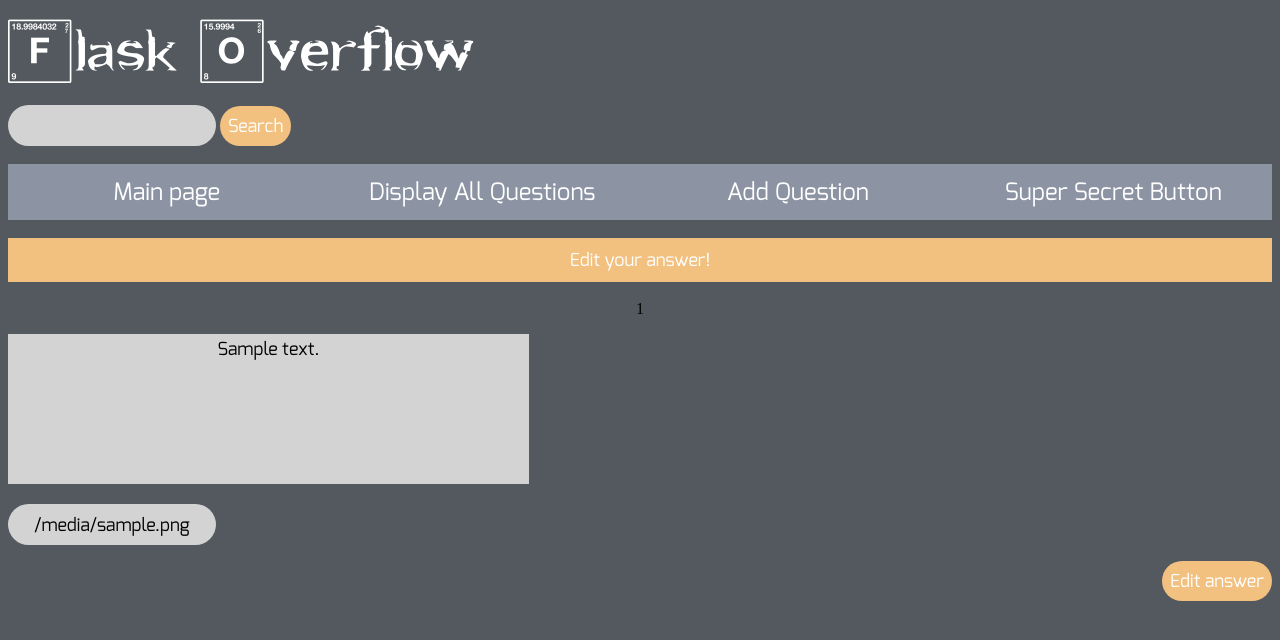
After one commit to marthon-szabo/flask_overflow, a Flask app: template templates/edit-answer.html in a window 1280 px wide. The commit adds this page. Shown: the top 640 px of the page. Run offline with Flask 2, Linux system fonts and the light colour scheme; the template is opened without the code that fills it: most values are stand-ins (such as "Sample title", 1, 10 or a date in 2020).

Commit message:
For merging

```diff
--- a/server.py
+++ b/server.py
@@ -74,17 +74,31 @@ def downvote_question(question_id):
 def listing_questions():
     if request.method == 'POST':
         search = request.form.get('search-field')
+        search = search.lower()
         if " " in search:
             table = data_manager.get_questions()
-            return render_template('list.html', questions=table, selected='Heat')
+            return render_template('list.html', questions=table, search=search, selected='Heat')
+        elif search:
+            searched_questions = data_manager.search_engine(search)
+            marked = []
+            for word in searched_questions:
+                lowered = word['title'].lower()
+                for i in lowered.split():
+                    if search == i:
+                        print('True')
+
+
+
+                    print(searched_questions)
+                    return render_template('list.html', searched_questions=searched_questions)
         else:
-            if search:
-                searched_questions = data_manager.search_engine(search)
-                print(searched_questions)
-                return render_template('list.html', searched_questions=searched_questions)
+            searched_questions = data_manager.search_engine(search)
+            print(searched_questions)
+            return render_template('list.html', searched_questions=searched_questions)
 
-    table = data_manager.get_questions()
-    return render_template('list.html', questions=table, selected='Heat')
+    else:
+        table = data_manager.get_questions()
+        return render_template('list.html', questions=table, selected='Heat')
 
 
 
@@ -136,6 +150,14 @@ def edit_question(question_id):
 def super_secret():
     return render_template("rickross.html")
 
+@app.route('/edit-answer/<int:question_id>/<int:answer_id>', methods=["GET", 'POST'])
+def edit_answer(question_id, answer_id):
+    answer = data_manager.get_answer(answer_id)
+    if request.method == 'POST':
+        data_manager.edit_answer(answer_id, request.form["message"], request.form["image"])
+        return redirect('/question/' + str(question_id) + "/1")
+    return render_template('edit-answer.html', answer_id=answer_id, answer=answer, question_id=question_id)
+
 if __name__ == "__main__":
 
     app.run(
--- a/static/css/style.css
+++ b/static/css/style.css
@@ -274,7 +274,7 @@ input.edit_subcomment{
 
 }
 #search_bar {
-    margin-top: 50%;
+    top: 50%;
     display: table-cell;
     display: inline;
     padding: 0%;
--- /dev/null
+++ b/templates/edit-answer.html
@@ -0,0 +1,22 @@
+{% extends "layout.html" %}
+
+{% block content %}
+
+    <p>
+    <center>
+    <p class="orange">Edit your answer!</p>
+ {{ question_id }}
+ <form action="/edit-answer/{{ question_id }}/{{ answer_id }}" method="post">
+
+         <p align="left">
+     <textarea cols="50" rows="6" required name="message" placeholder="description">{{ answer['message']}}</textarea><br></p>
+         <p align="left">
+     <input type="text" name="image" placeholder="image link" value={{ answer['image'] }}><br></p>
+         <p align="right">
+             <input type="hidden" value="{{ question_id }} name="quest">
+     <button type="submit">Edit answer</button></p>
+
+ </form>
+</p>
+</center>
+{% endblock %}
--- a/templates/edit_question.html
+++ b/templates/edit_question.html
@@ -8,6 +8,7 @@
  <form action="/edit-question/{{ question_id }}" method="post">
      {% for record in questions %}
      {% if (record['id']|int) == (question_id|int)  %}
+
          <p align="left">
      <input required type="text" name="title" placeholder="title" value={{ record['title'] }}><br>
          </p>
```
Also changed, not shown: data_manager.py (+20 -0 lines), templates/display_question.html (+14 -9 lines).
